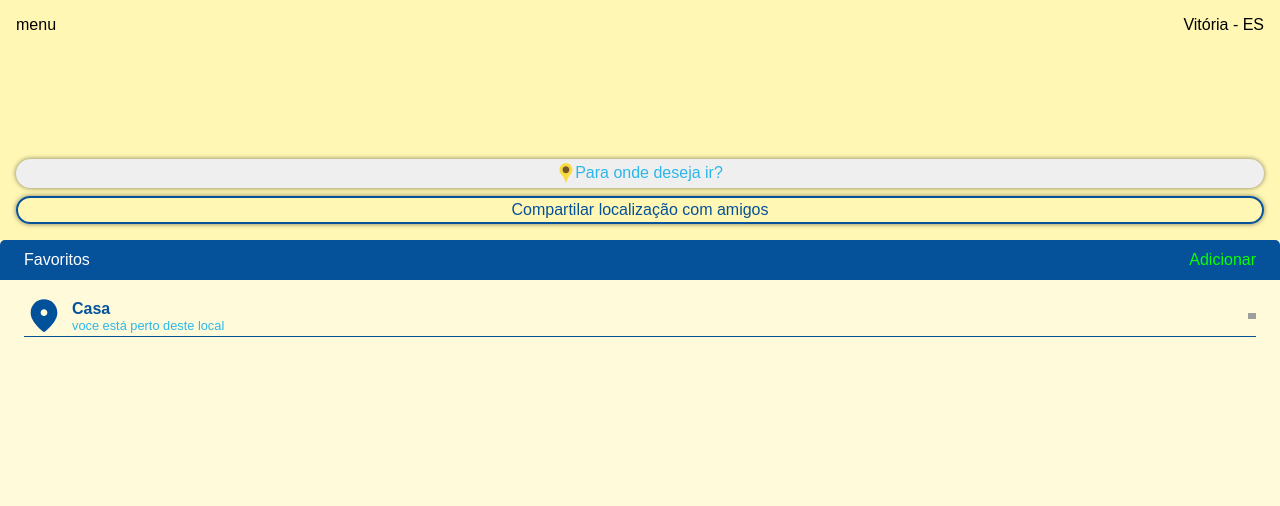
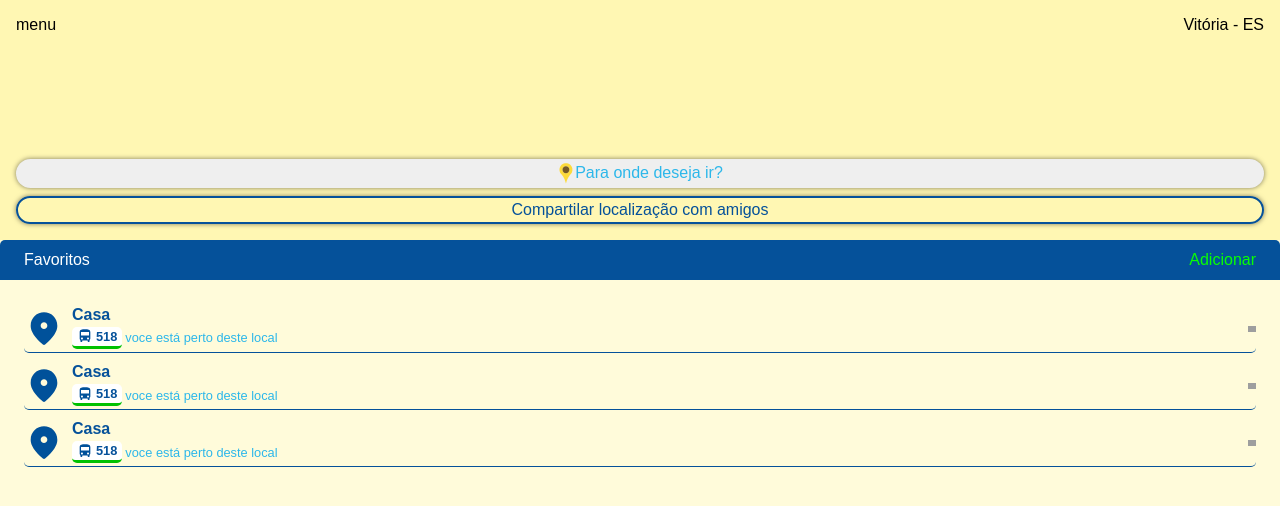
Before and after one commit to Felipe-S-Borges/Waymaker, a React (Create React App) app in the folder dev/: page / in a window 1280 px wide. Shown: the top 506 px of the page. Built offline with nearby package versions, Linux system fonts and the light colour scheme; grey boxes are pictures that could not be loaded.

Commit message:
finalização componente BusDisplay

```diff
--- /dev/null
+++ b/dev/src/Components/BusDisplay.tsx
@@ -0,0 +1,12 @@
+//Quadrado com o numero do ônibus e a bandeira
+import styles from '../Styles/BusDisplay.module.css';
+import bus_icon from '../Assets/bus_icon.svg';
+export function BusDisplay(){
+
+    return(
+        <div className={styles.busDisplayConatiner}>
+            <img src={bus_icon} className={styles.busIcon} />
+            <strong>518</strong>
+        </div>
+    );
+}
--- a/dev/src/Components/Favorite.tsx
+++ b/dev/src/Components/Favorite.tsx
@@ -2,6 +2,7 @@
 import styles from '../Styles/Favorite.module.css';
 import pin_icon from '../Assets/pin_icon.svg';
 import menu from '../Assets/menu_pontos.svg';
+import { BusDisplay } from './BusDisplay';
 
 export function Favorite() {
 
@@ -12,7 +13,7 @@ export function Favorite() {
                 <span className={styles.pin_icon}> <img src={pin_icon} ></img> </span>
                 <span>
                     <strong> Casa</strong>
-                    <p> voce está perto deste local</p>
+                    <p> <BusDisplay /> voce está perto deste local</p>
                 </span>
             </span>
             <span> <img src={menu} ></img> </span>
--- a/dev/src/Pages/Home.tsx
+++ b/dev/src/Pages/Home.tsx
@@ -37,7 +37,11 @@ export function Home() {
                 {/**Componente de menssagem vaizia */}
                 {/*<Messager />*/}
                 {/**Componente de favoritos */}
-                <Favorite />
+                <div><Favorite /> </div>
+                <div><Favorite /> </div>
+                <div><Favorite /> </div>
+
+
             </main>
         </div>
 
--- /dev/null
+++ b/dev/src/Styles/BusDisplay.module.css
@@ -0,0 +1,22 @@
+.busIcon {
+
+    width: 1rem !important;
+    margin-right: 0.2rem;
+}
+
+
+
+
+.busDisplayConatiner{
+
+    display: flex;
+   justify-content: space-evenly;
+    align-items: center;
+
+    background-color: var(--letter-white);
+    border-radius: 5px;
+    padding: 0.1rem 0.3rem;
+    margin-right: 0.2rem;
+    border-bottom: 3px solid var(--flag-green);
+
+}
--- a/dev/src/Styles/Favorite.module.css
+++ b/dev/src/Styles/Favorite.module.css
@@ -4,6 +4,8 @@
     flex-direction: row;
     justify-content: space-between;
     border-bottom: 1.5px solid var(--letter-dark-blue);
+    margin-top: 0.6rem;
+    border-radius: 5px;
 
 }
 
@@ -23,6 +25,10 @@
 
     color: var(--letter-light-blue);
     font-size: 00.8rem;
+    display: flex;
+    align-items: center;
+    margin-top: 0.2rem;
+    margin-bottom: 0.2rem;
 
  }
 
@@ -39,6 +45,7 @@
     display: flex;
     flex-direction: column;
     justify-content: center;
+
  }
 
  .favoriteContainer span:last-child img{
```
Also changed, not shown: dev/src/Assets/bus_icon.svg (added).
